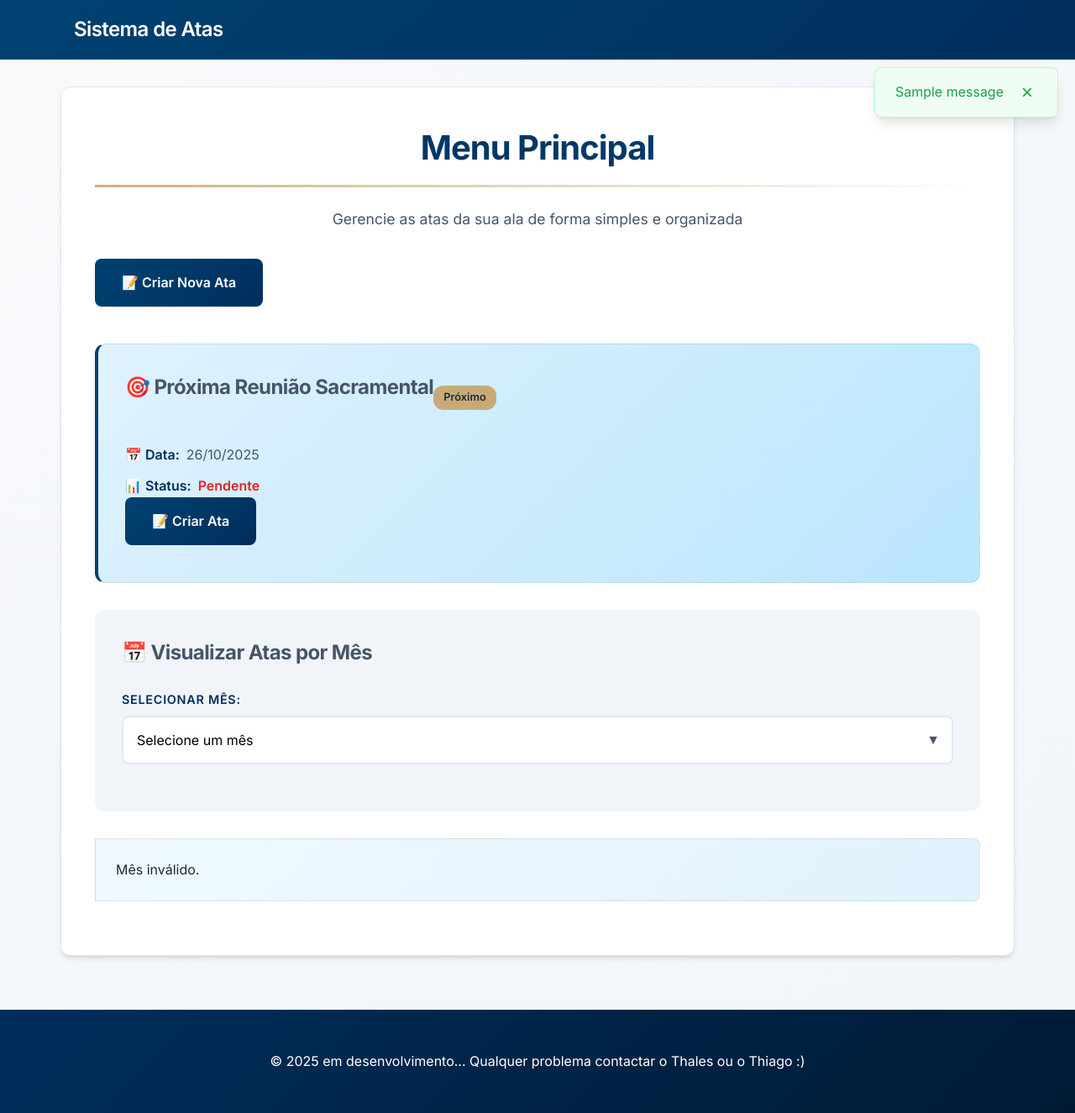
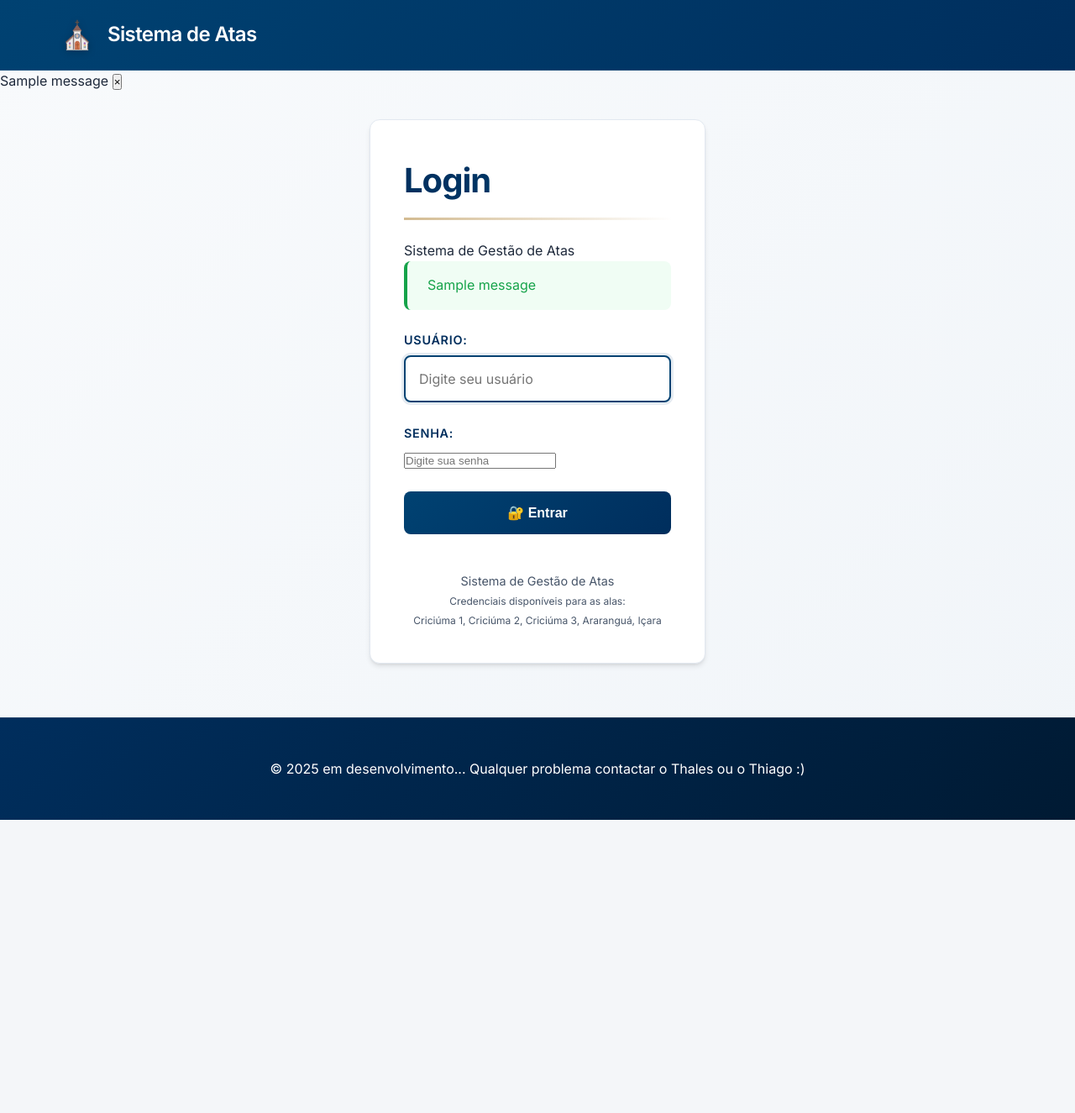
Before and after one commit to thales-vaz-sousa/sistema-atas, a Flask app: page / in a window 1280 px wide. Shown: the whole page at 84% size. After the commit the page ends 976 px from the top, so only its background shows below. Run offline with Flask 3, Linux system fonts and the light colour scheme; tables that the repository leaves empty hold one stand-in row (values such as "Sample post"); one stand-in notice (Sample message) is shown.

Commit message:
finally version 1.0

```diff
--- a/app.py
+++ b/app.py
@@ -1,8 +1,9 @@
 import os
 import io
 import sqlite3
-from flask import Flask, render_template, request, redirect, url_for, send_file, flash
+from flask import Flask, render_template, request, redirect, url_for, send_file, flash, session
 from flask_socketio import SocketIO, join_room, leave_room, emit
+from functools import wraps
 import json
 from datetime import datetime, timedelta
 import calendar
@@ -11,25 +12,23 @@
 from reportlab.lib.styles import ParagraphStyle
 from reportlab.platypus import Paragraph, Table, TableStyle
 from reportlab.lib import colors
+import models as dbHandler
 
 app = Flask(__name__)
 app.config['SECRET_KEY'] = os.environ.get('SECRET_KEY', 'dev-key-123')
 
 # Configuração do SocketIO para produção
-
 try:
     import eventlet
     socketio = SocketIO(app,
                        cors_allowed_origins="*",
                        async_mode='eventlet')
 except ImportError:
-    # Fallback se eventlet não estiver disponível
     socketio = SocketIO(app,
                        cors_allowed_origins="*",
                        async_mode='threading')
 
 # Database path para produção
-
 if 'RENDER' in os.environ:
     DB_PATH = "/opt/render/project/src/database/atas.db"
 else:
@@ -49,6 +48,26 @@
             conn.commit()
         except Exception as e:
             print(f"Erro ao inicializar banco: {e}")
+
+# Authentication decorator
+def login_required(f):
+    @wraps(f)
+    def decorated_function(*args, **kwargs):
+        if not session.get('logged_in'):
+            flash('Por favor, faça login para acessar esta página.', 'error')
+            return redirect(url_for('login'))
+        return f(*args, **kwargs)
+    return decorated_function
+
+# Authentication function
+def authenticate_user(username, password):
+    conn = get_db()
+    user = conn.execute(
+        "SELECT * FROM users WHERE username = ? AND password = ?",
+        (username, password)
+    ).fetchone()
+    conn.close()
+    return user
 
 def get_discursantes_recentes():
     """Busca discursantes dos últimos 2 meses"""
@@ -107,7 +126,40 @@
         'ata_id': ata_existente['id'] if ata_existente else None
     }
 
-@app.route("/")
+@app.route('/', methods=['GET', 'POST'])
+def login():
+    # If user is already logged in, redirect to index
+    if session.get('logged_in'):
+        return redirect(url_for('index'))
+
+    if request.method == 'POST':
+        username = request.form.get('username', '').strip()
+        password = request.form.get('password', '').strip()
+
+        if not username or not password:
+            flash('Por favor, preencha todos os campos.', 'error')
+            return render_template('login.html')
+
+        user = authenticate_user(username, password)
+
+        if user:
+            session['logged_in'] = True
+            session['username'] = user['username']
+            session['user_id'] = user['id']
+            flash(f'Login realizado com sucesso! Bem-vindo, {user["username"]}.', 'success')
+            return redirect(url_for('index'))
+        else:
+            flash('Credenciais inválidas. Por favor, tente novamente.', 'error')
+
+    return render_template('login.html')
+
+@app.route('/logout')
+def logout():
+    session.clear()
+    flash('Você saiu do sistema.', 'success')
+    return redirect(url_for('login'))
+@app.route('/index')
+@login_required
 def index():
     conn = get_db()
 
@@ -129,10 +181,10 @@
     mes_atual = datetime.now().strftime("%m-%Y")
     mes_selecionado_nome = datetime.now().strftime("%B %Y")
 
-    # Carregar atas do mês atual se existirem
+    # Carregar atas do mês atual da ala do usuário
     atas = conn.execute(
-        "SELECT * FROM atas WHERE strftime('%m-%Y', data) = ? ORDER BY data DESC",
-        (mes_atual,)
+        "SELECT * FROM atas WHERE strftime('%m-%Y', data) = ? AND ala_id = ? ORDER BY data DESC",
+        (mes_atual, session['user_id'])
     ).fetchall()
 
     # Buscar próxima reunião sacramental
@@ -146,13 +198,18 @@
                          proxima_reuniao=proxima_reuniao)
 
 @app.route("/ata/editar/<int:ata_id>")
+@login_required
 def editar_ata(ata_id):
     """Rota para editar uma ata existente"""
     conn = get_db()
-    ata = conn.execute("SELECT * FROM atas WHERE id=?", (ata_id,)).fetchone()
+    ata = conn.execute(
+        "SELECT * FROM atas WHERE id=? AND ala_id=?",
+        (ata_id, session['user_id'])
+    ).fetchone()
 
     if not ata:
-        return "Ata não encontrada", 404
+        flash("Ata não encontrada ou você não tem permissão para editá-la.", "error")
+        return redirect(url_for('index'))
 
     # Redireciona para o formulário apropriado com os dados existentes
     if ata["tipo"] == "sacramental":
@@ -161,7 +218,8 @@
         return redirect(url_for("form_ata", tipo="batismo", data=ata["data"], editar=ata_id))
 
 @app.route("/ata/excluir/<int:ata_id>")
-def excluir_ata(ata_id):
+@login_required
+def excluir_ata(ata_id: int):
     """Rota para excluir uma ata"""
     conn = get_db()
 
@@ -176,12 +234,17 @@
         # Depois exclui a ata principal
         conn.execute("DELETE FROM atas WHERE id=?", (ata_id,))
         conn.commit()
+        flash("Ata excluída com sucesso!", "success")
+    else:
+        flash("Ata não encontrada", "error")
 
+    # Always return a redirect response
     return redirect(url_for("index"))
 
+
 @app.route("/atas/mes/<string:mes>")
+@login_required
 def listar_atas_mes(mes):
-    """Rota para carregar atas de um mês específico via AJAX"""
     conn = get_db()
 
     try:
@@ -189,8 +252,8 @@
         datetime.strptime(mes, "%Y-%m")
 
         atas = conn.execute(
-            "SELECT * FROM atas WHERE strftime('%Y-%m', data) = ? ORDER BY data DESC",
-            (mes,)
+            "SELECT * FROM atas WHERE strftime('%Y-%m', data) = ? AND ala_id = ? ORDER BY data DESC",
+            (mes, session['user_id'])
         ).fetchall()
 
         # Formatar nome do mês para exibição
@@ -205,10 +268,22 @@
         return "<div class='info-card'>Mês inválido.</div>"
 
 @app.template_filter('loads')
-def json_loads_filter(s):
-    return json.loads(s)
+def json_loads_filter(s: str) -> list:
+    """Template filter to parse JSON strings - always returns a list"""
+    if not s:
+        return []
+    try:
+        result = json.loads(s)
+        # Ensure we always return a list, even if JSON contains other types
+        if isinstance(result, list):
+            return result
+        else:
+            return [result] if result is not None else []
+    except (json.JSONDecodeError, TypeError, ValueError):
+        return []
 
 @app.route("/ata/nova", methods=["GET", "POST"])
+@login_required
 def nova_ata():
     if request.method == "POST":
         tipo = request.form.get("tipo")
@@ -238,33 +313,39 @@
 
     return render_template("nova_ata.html", data_padrao=data_padrao)
 
+# In your form_ata route, when creating new atas:
 @app.route("/ata/form", methods=["GET", "POST"])
+@login_required
 def form_ata():
     if request.method == "POST":
         tipo = request.form.get("tipo")
         data = request.form.get("data")
         ata_id_editar = request.form.get("editar")
 
-        # Validação de data - APENAS VERIFICA SE É UMA DATA VÁLIDA
-        try:
-            datetime.strptime(data, "%Y-%m-%d")
-        except ValueError:
-            flash("Erro: Data inválida", "error")
-            # Redireciona de volta para o formulário apropriado
-            if tipo == "sacramental":
-                return redirect(url_for("form_ata", tipo=tipo, data=data))
-            else:
-                return redirect(url_for("form_ata", tipo=tipo, data=data))
+        # ... existing validation code ...
 
         conn = get_db()
 
         if ata_id_editar:
-            # Modo edição - atualiza a ata existente
+            # Modo edição - verificar se a ata pertence à ala do usuário
+            ata_existente = conn.execute(
+                "SELECT * FROM atas WHERE id = ? AND ala_id = ?",
+                (ata_id_editar, session['user_id'])
+            ).fetchone()
+
+            if not ata_existente:
+                flash("Você não tem permissão para editar esta ata.", "error")
+                return redirect(url_for('index'))
+
+            # Atualiza a ata existente
             conn.execute("UPDATE atas SET tipo=?, data=? WHERE id=?", (tipo, data, ata_id_editar))
             ata_id = ata_id_editar
         else:
-            # Modo criação - insere nova ata
-            conn.execute("INSERT INTO atas (tipo, data) VALUES (?, ?)", (tipo, data))
+            # Modo criação - insere nova ata com ala_id
+            conn.execute(
+                "INSERT INTO atas (tipo, data, ala_id) VALUES (?, ?, ?)",
+                (tipo, data, session['user_id'])
+            )
             ata_id = conn.execute("SELECT last_insert_rowid()").fetchone()[0]
 
         if tipo == "sacramental":
@@ -438,11 +519,16 @@
         return redirect(url_for("nova_ata"))
 
 @app.route("/ata/<int:ata_id>")
+@login_required
 def visualizar_ata(ata_id):
     conn = get_db()
-    ata = conn.execute("SELECT * FROM atas WHERE id=?", (ata_id,)).fetchone()
+    ata = conn.execute(
+        "SELECT * FROM atas WHERE id=? AND ala_id=?",
+        (ata_id, session['user_id'])
+    ).fetchone()
+
     if not ata:
-        flash("Ata não encontrada", "error")
+        flash("Ata não encontrada ou você não tem permissão para visualizá-la.", "error")
         return redirect(url_for("index"))
 
     if ata["tipo"] == "sacramental":
@@ -474,6 +560,7 @@
     return render_template("visualizar_ata.html", ata=ata, detalhes=detalhes or {})
 
 @app.route("/ata/exportar/<int:ata_id>")
+@login_required
 def exportar_pdf(ata_id):
     conn = get_db()
     ata = conn.execute("SELECT * FROM atas WHERE id=?", (ata_id,)).fetchone()
@@ -548,6 +635,7 @@
     return send_file(buffer, as_attachment=True, download_name=f"ata_{ata_id}.pdf", mimetype="application/pdf")
 
 @app.route("/ata/exportar_sacramental/<int:ata_id>")
+@login_required
 def exportar_sacramental_pdf(ata_id):
     conn = get_db()
     ata = conn.execute("SELECT * FROM atas WHERE id=?", (ata_id,)).fetchone()
@@ -952,7 +1040,7 @@
     # Simulando o sistema de flash messages já que não está configurado
     return dict(flash_messages=messages)
 
-# WebSocket eventos
+# WebSocket events
 users_editing = {}
 
 @socketio.on('join')
@@ -960,7 +1048,7 @@
     ata_id = data['ata_id']
     users_editing[ata_id] = users_editing.get(ata_id, 0) + 1
     join_room(ata_id)
-    emit('update_users', {'count': users_editing[ata_id]}, room=ata_id)
+    emit('update_users', {'count': users_editing[ata_id]}, to=ata_id)
 
 @socketio.on('leave')
 def handle_leave(data):
@@ -970,12 +1058,13 @@
         if users_editing[ata_id] == 0:
             del users_editing[ata_id]
         leave_room(ata_id)
-        emit('update_users', {'count': users_editing.get(ata_id, 0)}, room=ata_id)
+        emit('update_users', {'count': users_editing.get(ata_id, 0)}, to=ata_id)
 
 @socketio.on('field_update')
 def handle_field_update(data):
     ata_id = data['ata_id']
-    emit('field_update', {'name': data['name'], 'value': data['value']}, room=ata_id, include_self=False)
+    emit('field_update', {'name': data['name'], 'value': data['value']}, to=ata_id, include_self=False)
+
 
 if __name__ == "__main__":
     # Configurações para produção
--- a/templates/base.html
+++ b/templates/base.html
@@ -11,19 +11,29 @@
     <!-- Favicon -->
     <link rel="icon" href="{{ url_for('static', filename='img/favicon.ico') }}" type="image/x-icon">
     <link rel="shortcut icon" href="{{ url_for('static', filename='img/favicon.ico') }}" type="image/x-icon">
-
-    <link rel="stylesheet" href="{{ url_for('static', filename='css/style.css') }}">
 </head>
 <body>
     <header class="church-header">
-        <div class="header-container">
+    <div class="header-container">
+        {% if session.logged_in %}
             <a href="{{ url_for('index') }}" class="logo">
-                <div class="logo-icon"></div>
+                <div class="logo-icon">⛪</div>
+                <div class="logo-text">Sistema de Atas - {{ session.username }}</div>
+            </a>
+            <div style="display: flex; align-items: center; gap: 1rem;">
+                <span>Olá, {{ session.username }}</span>
+                <a href="{{ url_for('logout') }}" class="btn btn-sm" style="background: var(--church-gray-600);">
+                    🚪 Sair
+                </a>
+            </div>
+        {% else %}
+            <a href="{{ url_for('login') }}" class="logo">
+                <div class="logo-icon">⛪</div>
                 <div class="logo-text">Sistema de Atas</div>
             </a>
-        </div>
-
-    </header>
+        {% endif %}
+    </div>
+</header>
 
     <!-- Sistema de Mensagens Flash -->
     {% with messages = get_flashed_messages(with_categories=true) %}
@@ -50,72 +60,5 @@
     </footer>
 
     {% block scripts %}{% endblock %}
-
-    <style>
-    .flash-messages {
-        position: fixed;
-        top: 80px;
-        right: 20px;
-        z-index: 1000;
-        max-width: 400px;
-    }
-
-    .flash-message {
-        padding: 1rem 1.5rem;
-        border-radius: var(--radius-sm);
-        margin-bottom: 0.5rem;
-        display: flex;
-        align-items: center;
-        justify-content: space-between;
-        gap: 1rem;
-        box-shadow: var(--shadow-lg);
-        animation: slideInRight 0.3s ease-out;
-    }
-
-    .flash-error {
-        background: #fef2f2;
-        border: 1px solid #fecaca;
-        color: #dc2626;
-    }
-
-    .flash-success {
-        background: #f0fdf4;
-        border: 1px solid #bbf7d0;
-        color: #16a34a;
-    }
-
-    .flash-close {
-        background: none;
-        border: none;
-        font-size: 1.5rem;
-        cursor: pointer;
-        color: inherit;
-        padding: 0;
-        width: 24px;
-        height: 24px;
-        display: flex;
-        align-items: center;
-        justify-content: center;
-    }
-
-    @keyframes slideInRight {
-        from {
-            transform: translateX(100%);
-            opacity: 0;
-        }
-        to {
-            transform: translateX(0);
-            opacity: 1;
-        }
-    }
-
-    @media (max-width: 768px) {
-        .flash-messages {
-            left: 20px;
-            right: 20px;
-            max-width: none;
-        }
-    }
-    </style>
 </body>
 </html>
--- /dev/null
+++ b/templates/login.html
@@ -0,0 +1,73 @@
+{% extends "base.html" %}
+
+{% block content %}
+<div class="content-card fade-in" style="max-width: 400px; margin: 2rem auto;">
+    <div class="header-section">
+        <h1>Login</h1>
+        <p class="subtitle">Sistema de Gestão de Atas</p>
+    </div>
+
+    {% with messages = get_flashed_messages(with_categories=true) %}
+        {% if messages %}
+            {% for category, message in messages %}
+                <div class="alert alert-{{ category }}">
+                    {{ message }}
+                </div>
+            {% endfor %}
+        {% endif %}
+    {% endwith %}
+
+    <form method="POST" action="{{ url_for('login') }}">
+        <div class="form-group">
+            <label for="username">Usuário:</label>
+            <input type="text" name="username" id="username" placeholder="Digite seu usuário" required>
+        </div>
+
+        <div class="form-group">
+            <label for="password">Senha:</label>
+            <input type="password" name="password" id="password" placeholder="Digite sua senha" required>
+        </div>
+
+        <div class="form-actions">
+            <button type="submit" class="btn" style="width: 100%; justify-content: center;">
+                🔐 Entrar
+            </button>
+        </div>
+    </form>
+
+    <div style="text-align: center; margin-top: 2rem; color: var(--church-gray-600); font-size: 0.9rem;">
+        <p>Sistema de Gestão de Atas</p>
+        <p><small>Credenciais disponíveis para as alas:</small></p>
+        <p><small>Criciúma 1, Criciúma 2, Criciúma 3, Araranguá, Içara</small></p>
+    </div>
+</div>
+{% endblock %}
+
+{% block scripts %}
+<script>
+document.addEventListener('DOMContentLoaded', function() {
+    document.getElementById('username').focus();
+});
+</script>
+
+<style>
+.alert {
+    padding: 1rem 1.5rem;
+    border-radius: var(--radius-sm);
+    margin-bottom: 1.5rem;
+    border-left: 4px solid;
+}
+
+.alert-error {
+    background: #fef2f2;
+    border-color: #dc2626;
+    color: #dc2626;
+}
+
+.alert-success {
+    background: #f0fdf4;
+    border-color: #16a34a;
+    color: #16a34a;
+}
+</style>
+{% endblock %}
```
Also changed, not shown: database/schema.sql (+32 -5 lines), models.py (added, +16 -0 lines), README.md, database/atas.db (added).
